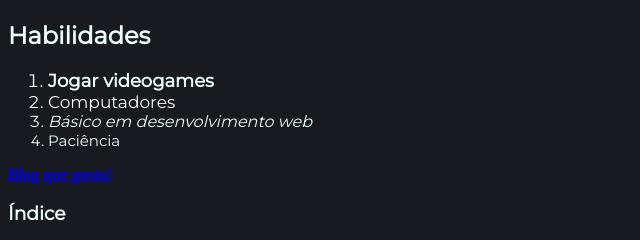
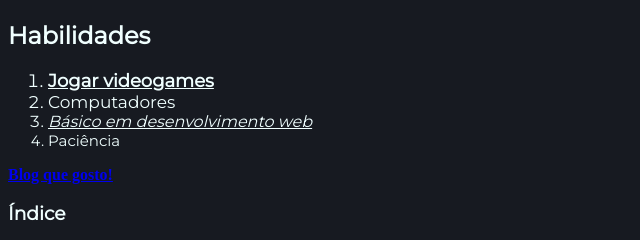
Before and after one commit to gabrielmoisesa/gabrielmoisesa-github-io-deprecated, a plain HTML site: page index.html in a window 1280 px wide. Shown: the part 580-820 px from the top of the page, 0-640 px from the left. Drawn offline with Linux system fonts and the light colour scheme.

Commit message:
style odd li's

```diff
--- a/style.css
+++ b/style.css
@@ -1,4 +1,4 @@
-h1 {
+  h1 {
     font-family: 'Roboto', sans-serif;
     text-align: center;
   }
@@ -57,3 +57,7 @@
       top: 120px;
       left: 400px;
     }
+
+    ol li:nth-child(odd) {
+      text-decoration: underline;
+    }
```
Also changed, not shown: index.html (+1 -1 lines).
